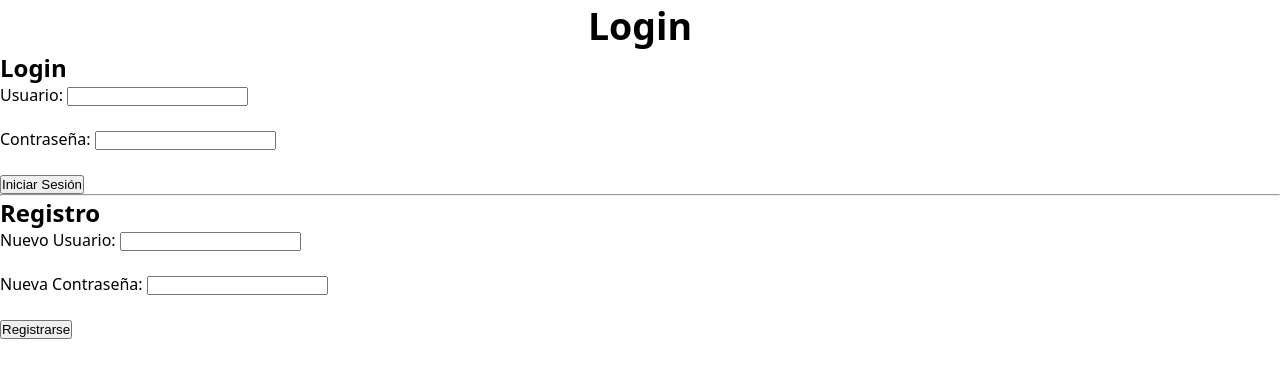
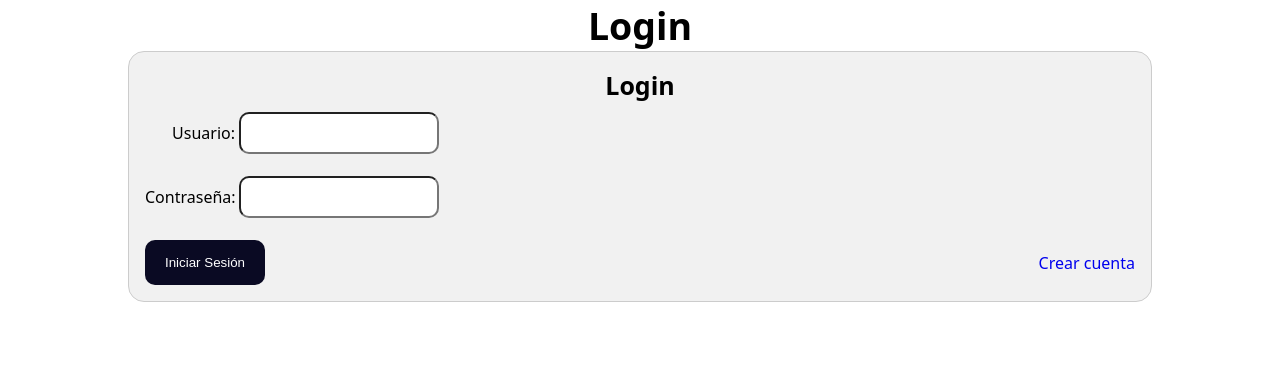
Before and after one commit to yahir140306/LoginRegistro, a plain HTML site: page index.html in a window 1280 px wide. Drawn offline with Linux system fonts and the light colour scheme.

Commit message:
[ADD] Nuevas paginas y nuevos estilos

```diff
--- a/index.html
+++ b/index.html
@@ -18,16 +18,12 @@
       <label for="password">Contraseña:</label>
       <input type="password" id="password" name="password" required />
       <br /><br />
-      <button type="submit">Iniciar Sesión</button>
-      <hr />
-      <h2>Registro</h2>
-      <label for="new-username">Nuevo Usuario:</label>
-      <input type="text" id="new-username" name="new-username" required />
-      <br /><br />
-      <label for="new-password">Nueva Contraseña:</label>
-      <input type="password" id="new-password" name="new-password" required />
-      <br /><br />
-      <button type="submit">Registrarse</button>
+      <section class="final">
+        <button type="submit" class="buttom">
+          <a href="" class="links">Iniciar Sesión</a>
+        </button>
+        <a href="./crear.html" class="tiene">Crear cuenta</a>
+      </section>
     </form>
   </body>
 </html>
--- a/style.css
+++ b/style.css
@@ -13,3 +13,65 @@ nav {
   text-align: center;
   font-size: 25px;
 }
+
+form {
+  padding: 10px;
+  margin: 0 auto;
+  width: 80%;
+  padding: 1em;
+  border: 1px solid #ccc;
+  background: #f1f1f1;
+  border-radius: 1em;
+
+  h2 {
+    text-align: center;
+    font-size: 25px;
+    margin-bottom: 10px;
+  }
+
+  label {
+    display: inline-block;
+    width: 90px;
+    text-align: right;
+  }
+
+  input {
+    outline: none;
+    padding: 8px;
+    border-radius: 10px;
+    width: 200px;
+    font: 1em system-ui;
+  }
+}
+
+.final {
+  display: flex;
+  justify-content: space-between;
+  align-items: center;
+}
+
+.buttom {
+  top: 50%;
+  background-color: #0a0a23;
+  color: #fff;
+  border: none;
+  border-radius: 10px;
+  padding: 15px;
+  min-height: 30px;
+  min-width: 120px;
+
+  &:hover {
+    background-color: #002ead;
+    transition: 0.7s;
+  }
+}
+
+.links {
+  text-decoration: none;
+  color: white;
+  font: 600;
+}
+
+.tiene {
+  text-decoration: none;
+}
```
Also changed, not shown: crear.html (added, +33 -0 lines).
